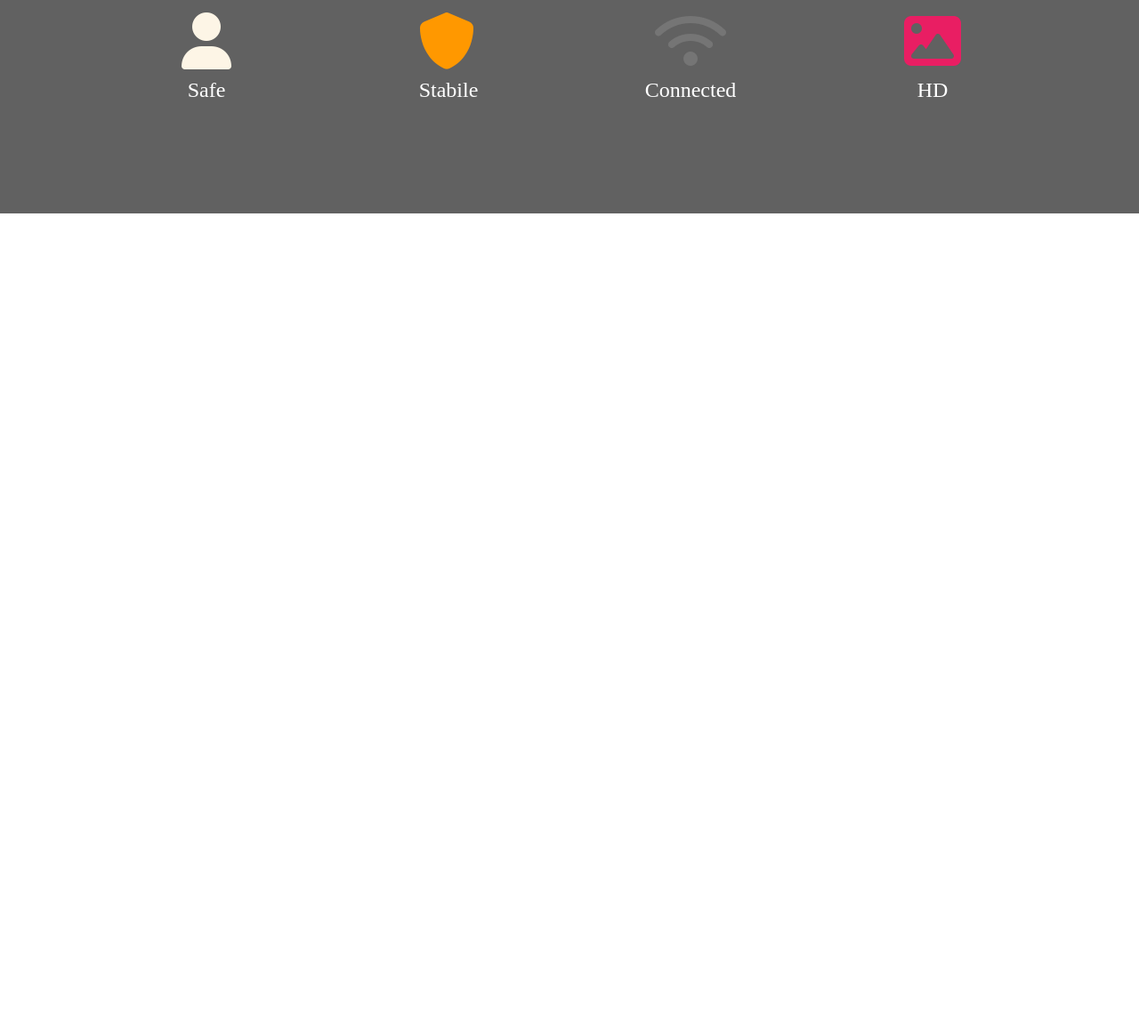
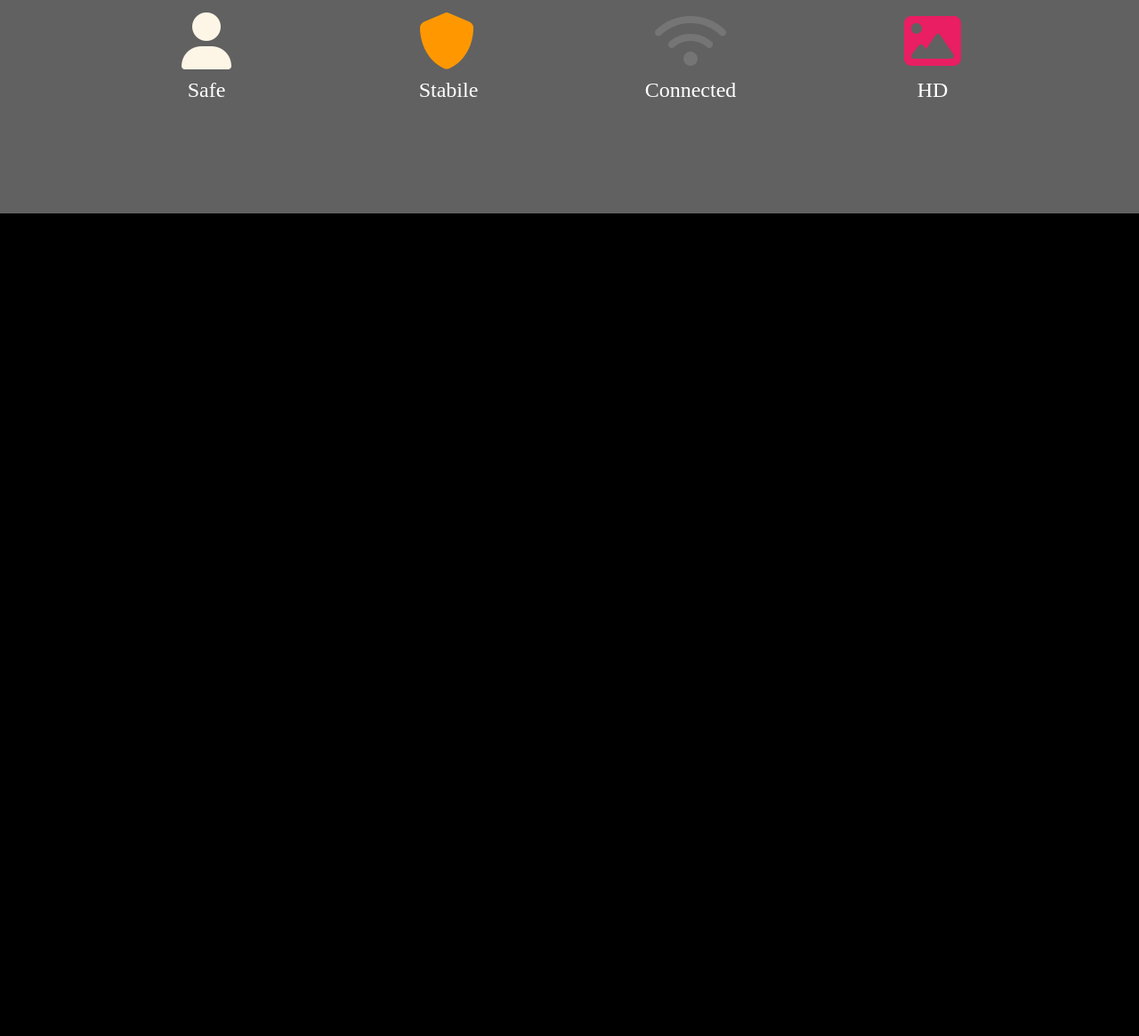
Before and after one commit to Tamtran9904/AppDemo, a PHP site: page /index.html in a window 1280 px wide. Shown: the part 2819-3984 px from the top of the page at 89% size. Run offline with PHP 8.4, Linux system fonts and the light colour scheme.

Commit message:
new test

```diff
--- a/style.css
+++ b/style.css
@@ -211,5 +211,5 @@ span.bolder {
 /* content-4 bo cuc */
 .content-4 {
     min-height: 925px;
-    background-color: white;
+    /* background-color: white; */
 }
```
